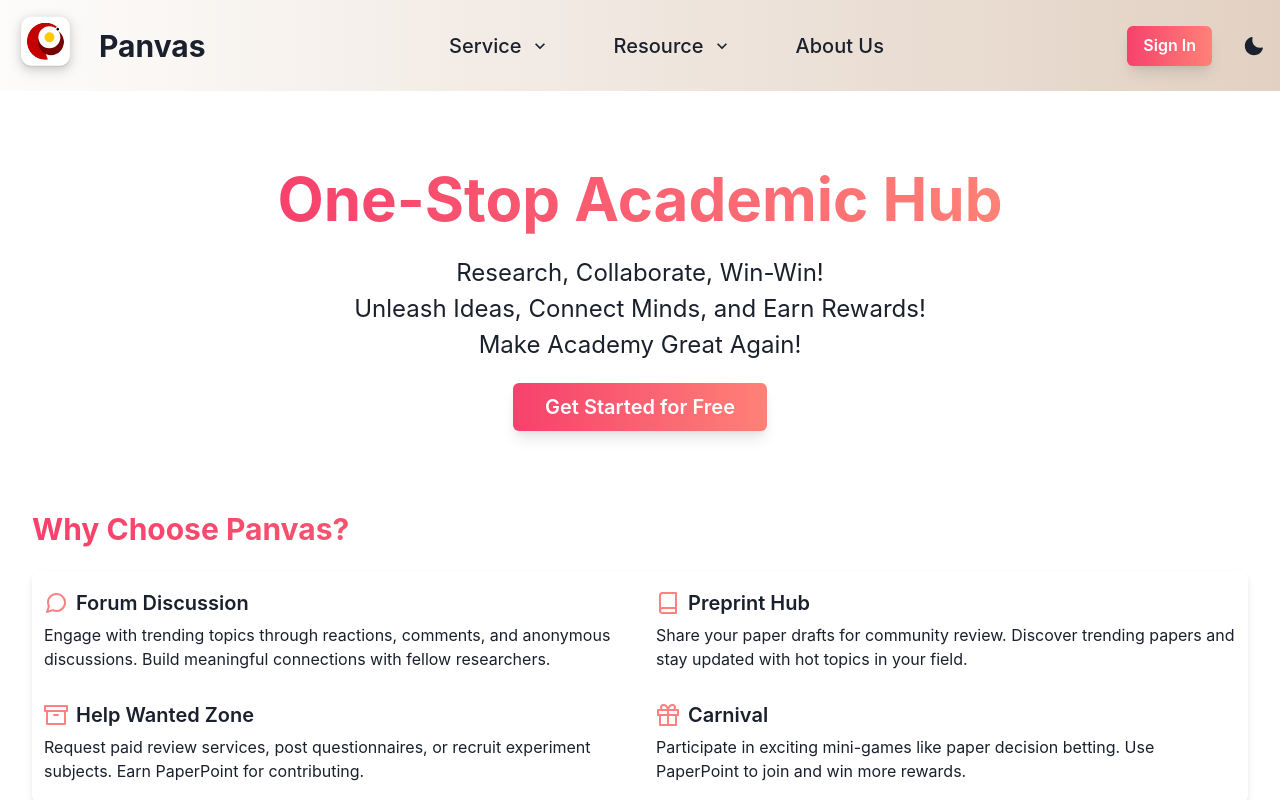
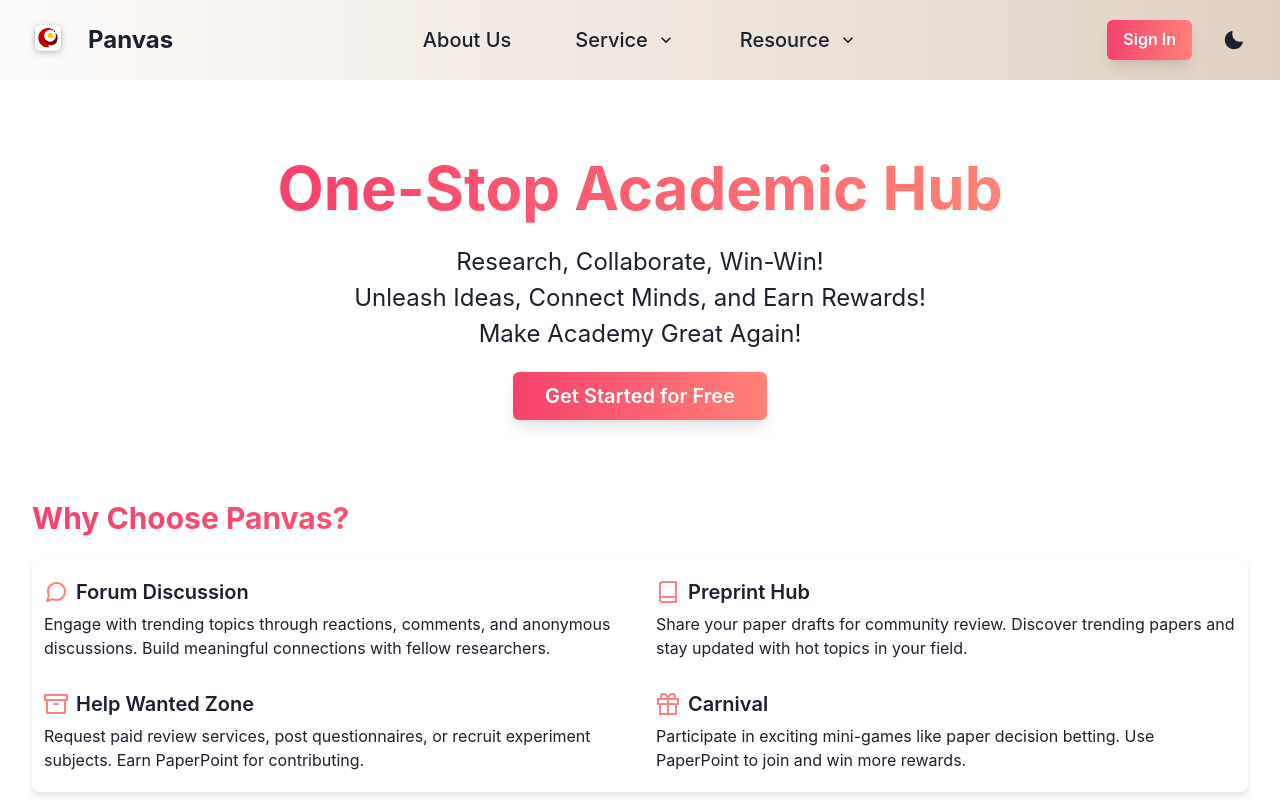
Before and after one commit to tigerlcl/panvas-ui, a React (Create React App) app: page / in a window 1280 px wide. Shown: the top 800 px of the page. Built offline with nearby package versions, Linux system fonts and the light colour scheme.

Commit message:
misc fix

```diff
--- a/src/components/Navbar.js
+++ b/src/components/Navbar.js
@@ -49,37 +49,48 @@ function Navbar() {
     <>
       <Box
         bgGradient={theme.gradients.nav[colorMode]}
+        px={5}
+        py={3}
         position="sticky"
         top={0}
         zIndex={1000}
       >
         <Flex justify="space-between" align="center" maxW="container.xl" mx="auto">
-          <Heading
-            as={RouterLink}
-            to="/"
-            size="lg"
-          >
-            <Stack direction="row" align="center" display="flex" alignItems="center">
+          <HStack as={RouterLink} to="/" spacing={3}>
             <Box
+              bg={colorMode === 'dark' ? 'gray.800' : 'transparent'}
               borderRadius="md"
               p={2}
+              display="flex"
+              alignItems="center"
             >
               <Image
                 src="/panvas-logo.svg"
                 alt="Panvas"
-                  height="75px"
+                height="40px"
+                width="40px"
               />
             </Box>
-              <Box
-                fontSize="3xl"
+            <Heading
+              fontSize="2xl"
               color={theme.semanticTokens.text[colorMode]}
-              >Panvas
-              </Box>
-            </Stack>
+              fontWeight="bold"
+            >
+              Panvas
             </Heading>
+          </HStack>
 
           {/* Navigation Section */}
           <HStack spacing={8} flex={1} justify="center">
+            {/* About Us - Direct Link */}
+            <Button
+              as={RouterLink}
+              to="/team"
+              {...menuButtonStyles}
+            >
+              About Us
+            </Button>
+
             {/* Service */}
             <Box
               onMouseEnter={() => setServiceIsOpen(true)}
@@ -144,15 +155,6 @@ function Navbar() {
                 </MenuList>
               </Menu>
             </Box>
-
-             {/* About Us - Direct Link */}
-             <Button
-              as={RouterLink}
-              to="/team"
-              {...menuButtonStyles}
-            >
-              About Us
-            </Button>
           </HStack>
 
           {/* Right Section */}
@@ -161,7 +163,7 @@ function Navbar() {
               onClick={onOpen}
               color={'white'}
               bgGradient={theme.gradients.button[colorMode]}
-              _hover={{ bgGradient: theme.gradients.button[colorMode]}}
+              _hover={{ bgGradient: theme.gradients.button[colorMode], opacity: 0.9 }}
               whileHover={{ scale: 1.05 }}
               whileTap={{ scale: 0.95 }}
               shadow="lg"
--- a/src/pages/SignIn.js
+++ b/src/pages/SignIn.js
@@ -27,7 +27,6 @@ import { motion } from 'framer-motion';
 import { FiEye, FiEyeOff, FiGithub, FiMail } from 'react-icons/fi';
 import { FcGoogle } from 'react-icons/fc';
 
-const MotionBox = motion(Box);
 
 function SignIn({ isOpen, onClose }) {
   const [show, setShow] = React.useState(false);
```
Lines whose indentation alone changed are shown as unchanged.
